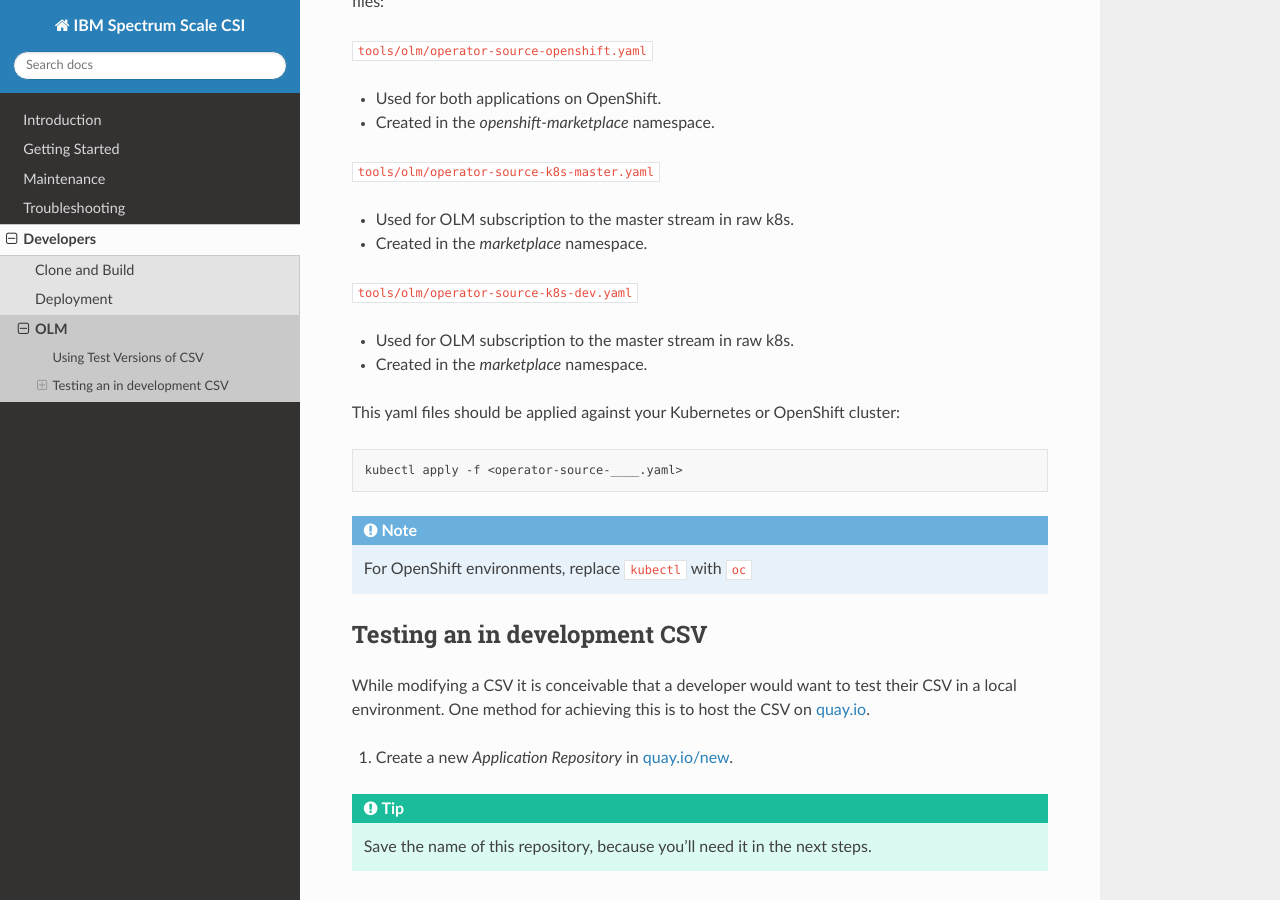
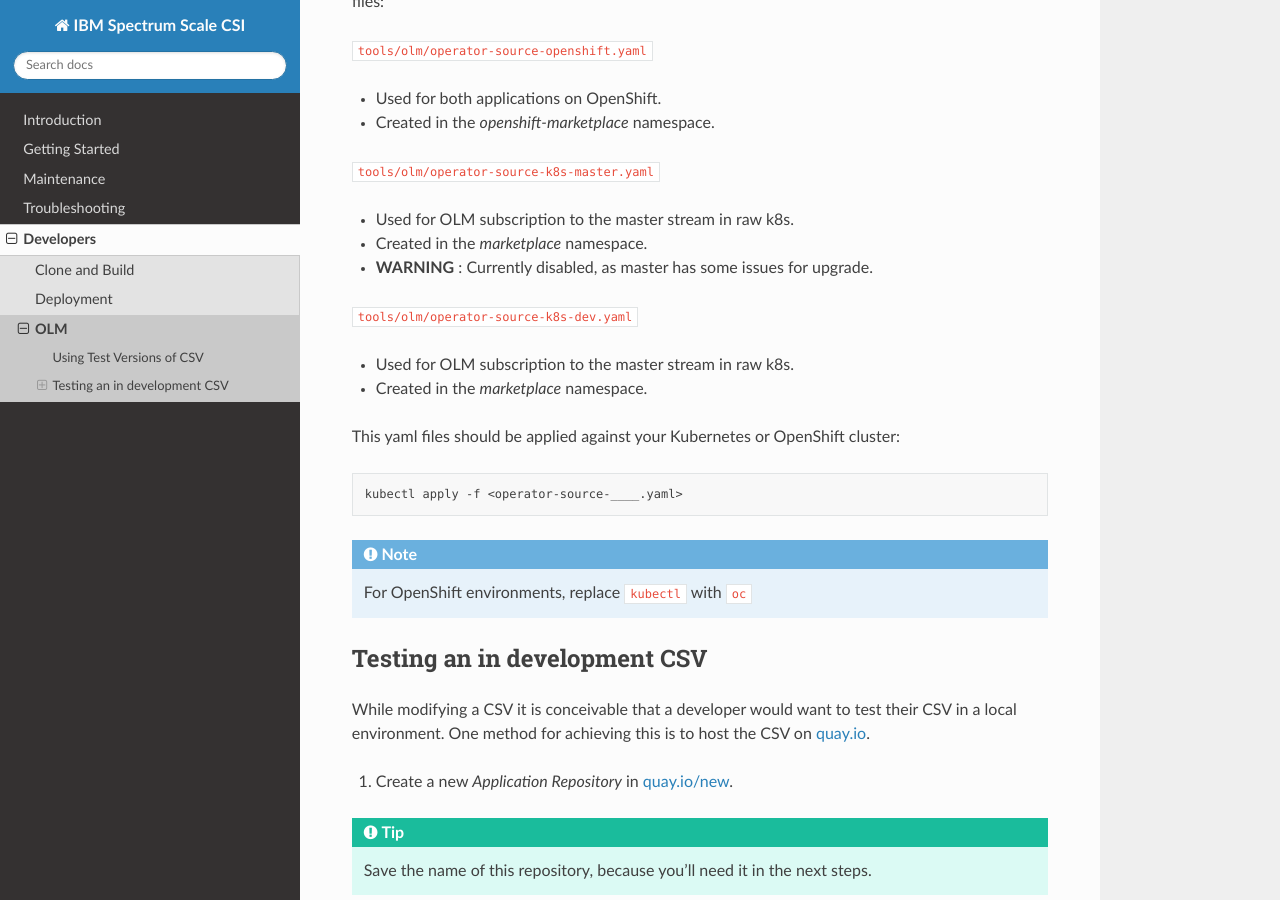
Before and after one commit to IBM/ibm-spectrum-scale-csi, a Sphinx documentation site: the page built from docs/source/developers/olm.rst, in a window 1280 px wide and 900 px high, scrolled down 442 px. Built offline with Sphinx 7.4.7 and the Read the Docs theme 2.0.0, drawn with Linux system fonts in a browser that asks for light colours.

Commit message:
Adding clarifier to  master subscription.

```diff
--- a/docs/source/developers/olm.rst
+++ b/docs/source/developers/olm.rst
@@ -23,6 +23,7 @@
 
 * Used for OLM subscription to the master stream in raw k8s.
 * Created in the `marketplace` namespace.
+* **WARNING** : Currently disabled, as master has some issues for upgrade.
 
 ``tools/olm/operator-source-k8s-dev.yaml``
 
```
